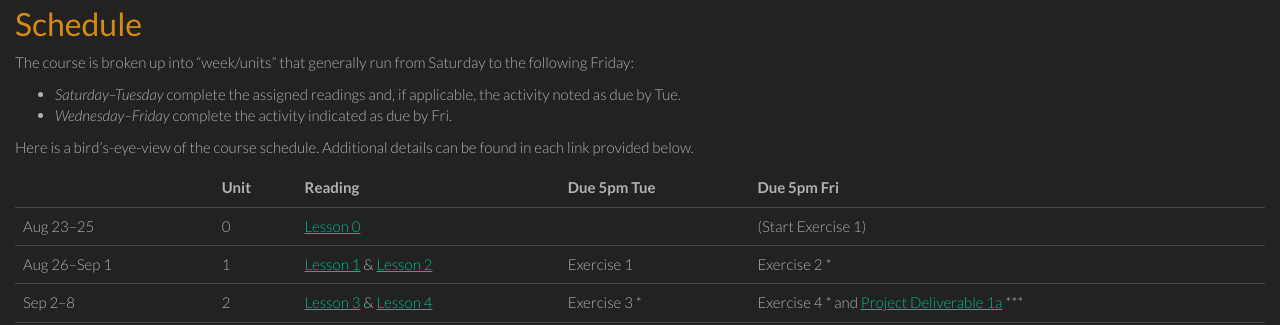
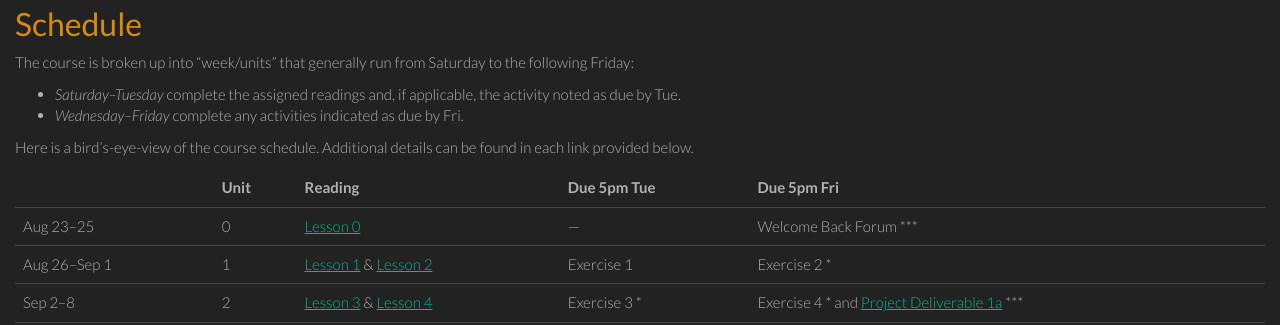
Before and after one commit to philschanely/course-scripting, a Jekyll site: the page built from index.md, in a window 1280 px wide. Shown: the part 280-605 px from the top of the page. Built offline with Jekyll 4.4.1, drawn with Linux system fonts in a browser that asks for light colours.

Commit message:
Update week 1.

```diff
--- a/index.md
+++ b/index.md
@@ -13,13 +13,13 @@ Read the [course syllabus &raquo;](/docs/syllabus.pdf)
 The course is broken up into "week/units" that generally run from Saturday to the following Friday:
 
 * *Saturday--Tuesday* complete the assigned readings and, if applicable, the activity noted as due by Tue.
-* *Wednesday--Friday* complete the activity indicated as due by Fri.
+* *Wednesday--Friday* complete any activities indicated as due by Fri.
 
 Here is a bird's-eye-view of the course schedule. Additional details can be found in each link provided below.
 
 |               | Unit | Reading                          | Due 5pm Tue   | Due 5pm Fri                                         |
 |---------------|:-----|:---------------------------------|:--------------|:----------------------------------------------------|
-| Aug 23--25    | 0    | [Lesson 0][l0]                   |               | (Start Exercise 1) |
+| Aug 23--25    | 0    | [Lesson 0][l0]                   | ---           | Welcome Back Forum ***                              |
 | Aug 26--Sep 1 | 1    | [Lesson 1][l1] & [Lesson 2][l2]  | Exercise 1    | Exercise 2 *                                        |
 | Sep 2--8      | 2    | [Lesson 3][l3] & [Lesson 4][l4]  | Exercise 3 *  | Exercise 4 * and [Project Deliverable 1a][pd1a] *** |
 | Sep 9--15     | 3    | [Lesson 5][l5] & [Lesson 6][l6]  | Exercise 5 *  | Exercise 6 * and [Project Deliverable 1b][pd1b] **  |
```
